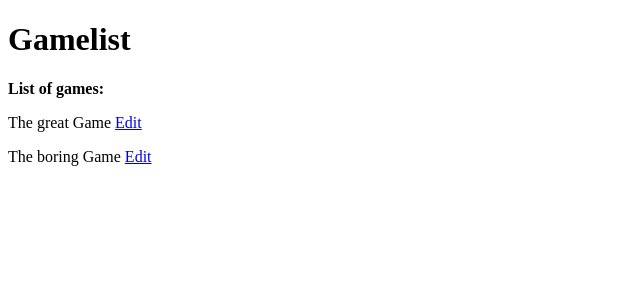
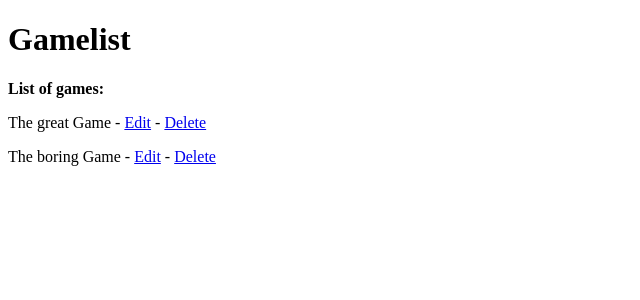
Before and after one commit to krogean/pythonWeb, a Flask app: page /gamelist in a window 1280 px wide. Shown: the part 26-326 px from the top of the page, without its empty margins (0-640 px from the left). Run offline with Flask 2, Linux system fonts and the light colour scheme; data comes from the database, SQL or seed files in the repository.

Commit message:
delete to crud

```diff
--- a/DBtraining/gameDB/gameApp.py
+++ b/DBtraining/gameDB/gameApp.py
@@ -45,14 +45,20 @@ def addgame(id=None): #m!!!
 
 	if form.validate_on_submit(): #m
 		form.populate_obj(game) #m
-
 		db.session.add(game) #m
 		db.session.commit()
-
 		print("New Game added")
+		return redirect("/gamelist")
 
 	return render_template("addgame.html", form=form)
 
+@app.route("/<int:id>/delete")
+def deletegame(id):
+	game = Game.query.get_or_404(id)
+	db.session.delete(game)
+	db.session.commit()
+
+	return redirect("/gamelist")
 
 if __name__ == "__main__":
 	app.run()
--- a/DBtraining/gameDB/templates/gamelist.html
+++ b/DBtraining/gameDB/templates/gamelist.html
@@ -4,8 +4,9 @@
   <p><b>List of games:</b></p>
   {% for game in games %}
     <p>
-      {{ game.name }}
-      <a href="{{ game.id }}/edit">Edit</a>
+      {{ game.name }} -
+      <a href="/{{ game.id }}/edit">Edit</a> -
+      <a href="/{{ game.id }}/delete">Delete</a>
     </p>
   {% endfor %}
 {% endblock content %}
```
